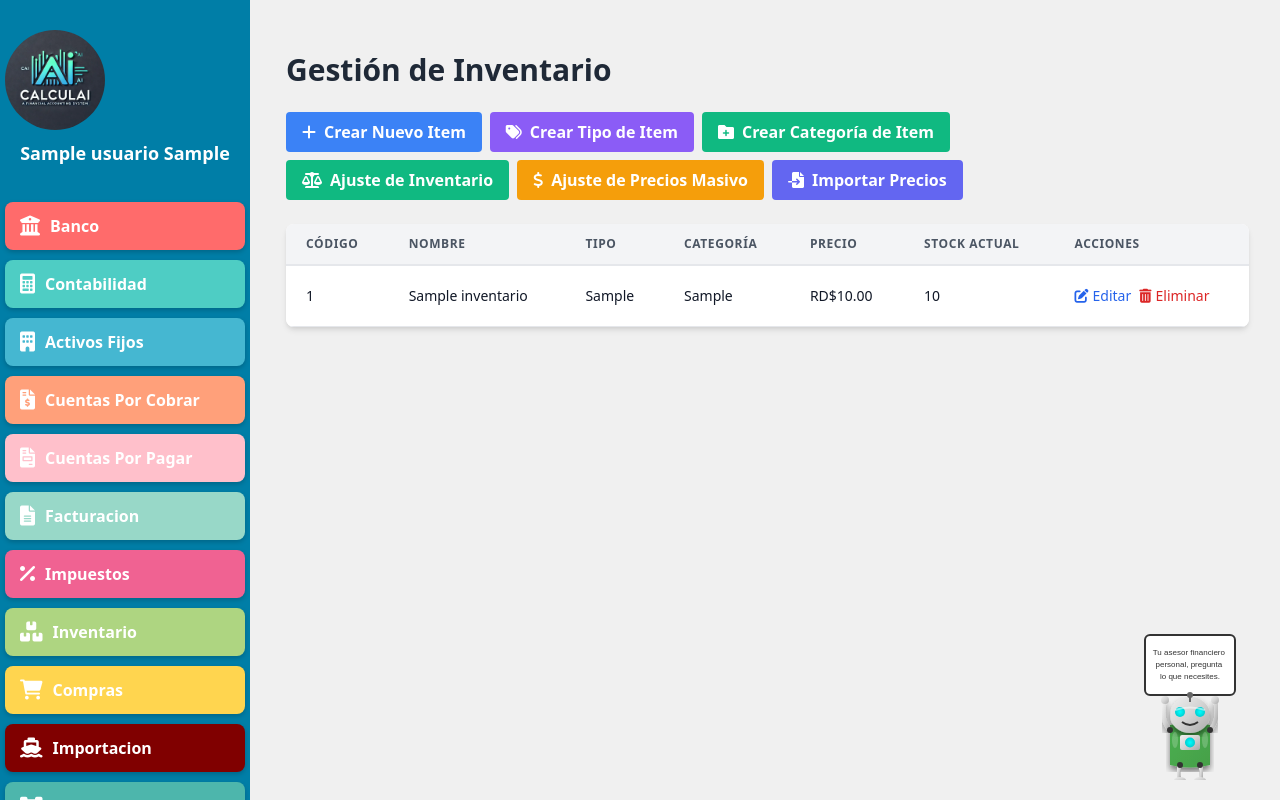
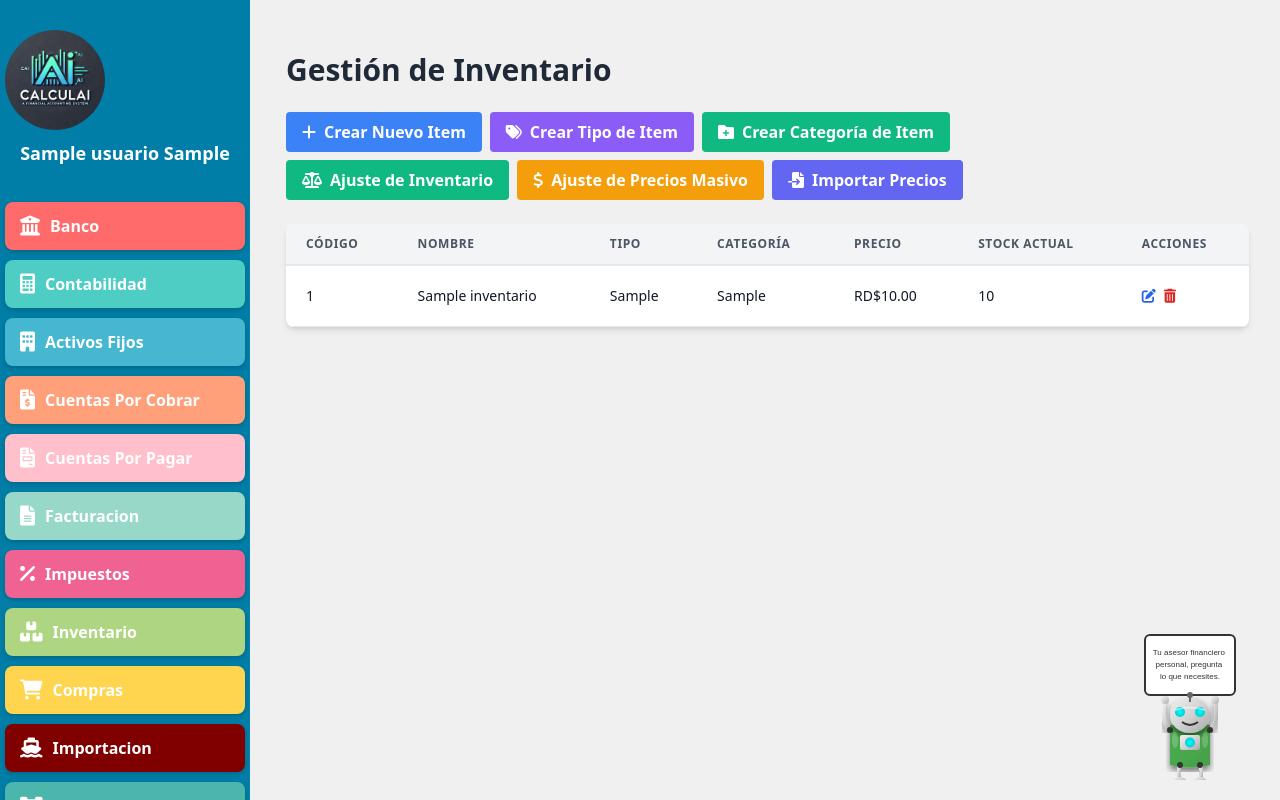
Before and after one commit to RenykMorel/ERP, a Flask app: page /inventario/items in a window 1280 px wide. Run offline with Flask 3, Linux system fonts and the light colour scheme; a user stored in the database is signed in; tables that the repository leaves empty hold one stand-in row (values such as "Sample post"); some libraries are stand-ins or nearby versions.

Commit message:
editar Item

```diff
--- a/templates/inventario/items.html
+++ b/templates/inventario/items.html
@@ -879,13 +879,13 @@ document.addEventListener('DOMContentLoaded', function() {
                 </td>
                 <td class="px-5 py-5 border-b border-gray-200 bg-white text-sm">
                     <div class="flex space-x-2">
-                        <button class="text-blue-600 hover:text-blue-900 editar-item" data-id="${item.id}">
-                            <i class="fas fa-edit mr-1"></i>Editar
-                        </button>
-                        <button class="text-red-600 hover:text-red-900 eliminar-item" data-id="${item.id}">
-                            <i class="fas fa-trash-alt mr-1"></i>Eliminar
-                        </button>
-                    </div>
+                    <button class="text-blue-600 hover:text-blue-900 editar-item" data-id="${item.id}" title="Editar">
+                        <i class="fas fa-edit"></i>
+                    </button>
+                    <button class="text-red-600 hover:text-red-900 eliminar-item" data-id="${item.id}" title="Eliminar">
+                        <i class="fas fa-trash-alt"></i>
+                    </button>
+                </div>
                 </td>
             `;
             tbody.appendChild(tr);
```
Also changed, not shown: 1 other file.
